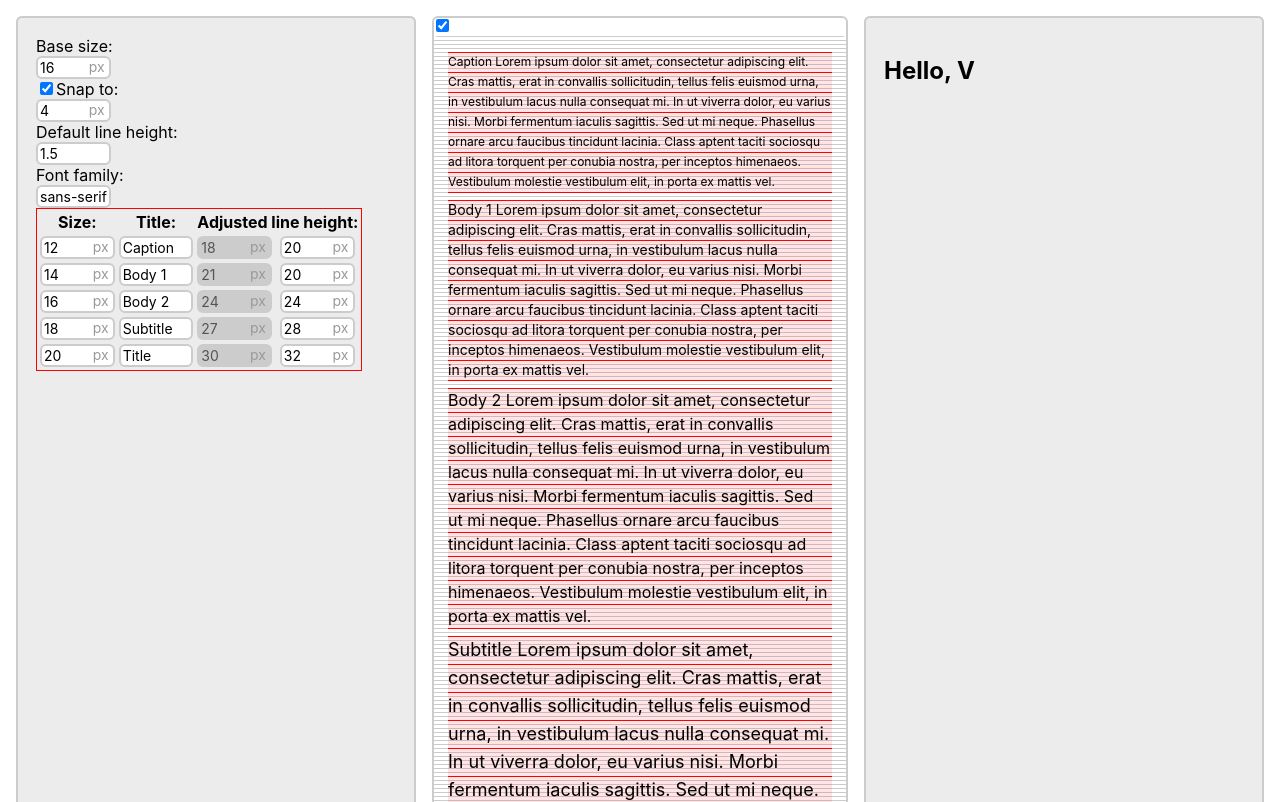
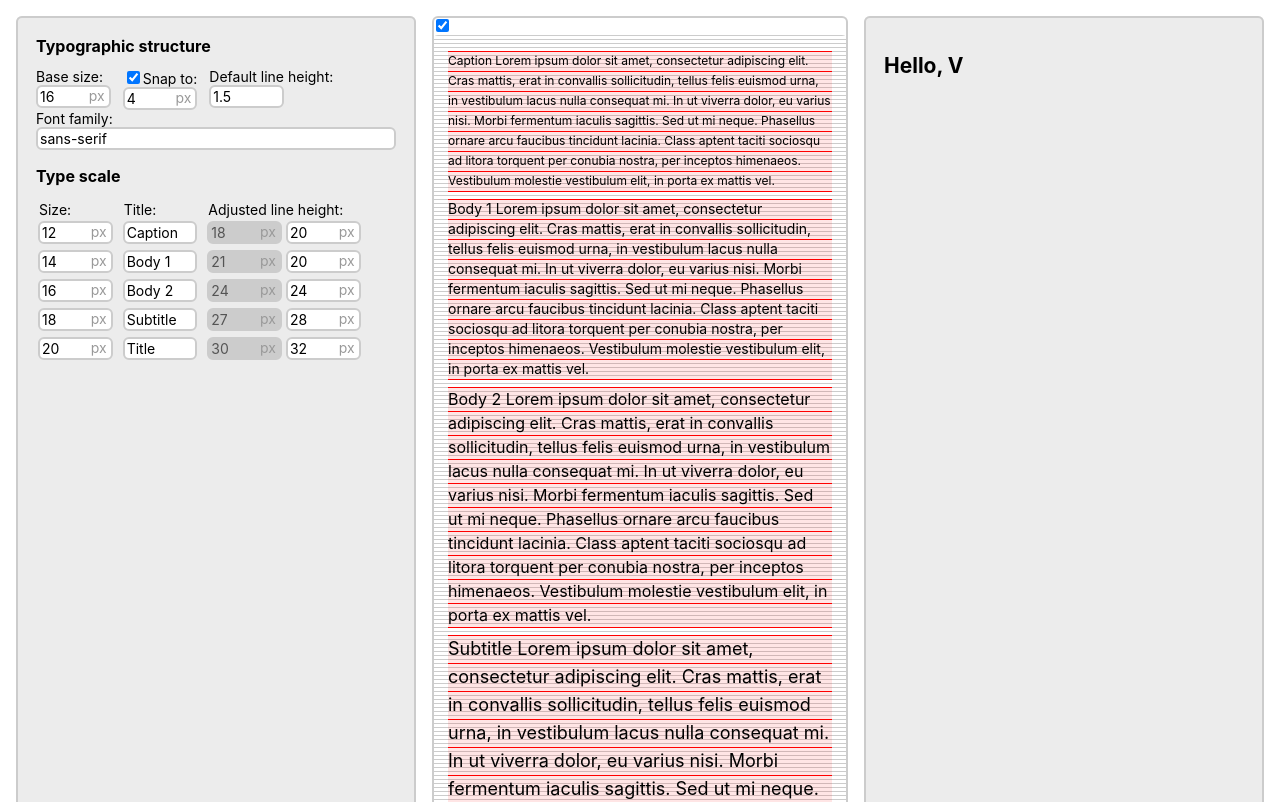
Before and after one commit to vdepizzol/grid-friendly-type-scale, a React (Create React App) app: page / in a window 1280 px wide. Shown: the top 802 px of the page. Built offline with nearby package versions, Linux system fonts and the light colour scheme.

Commit message:
quick ui improvements

```diff
--- a/src/App.css
+++ b/src/App.css
@@ -25,3 +25,11 @@
 .App .App-output .sample-grid.show-grid {
   background-image: linear-gradient(to bottom, #ccc 1px, transparent 1px);
 }
+
+
+
+.VRow {
+  display: inline-grid;
+  grid-auto-flow: column;
+  gap: 12px;
+}
--- a/src/App.js
+++ b/src/App.js
@@ -177,6 +177,9 @@ class App extends React.Component {
       <div className="App">
         <section className="App-panel">
 
+          <h2>Typographic structure</h2>
+
+          <div className="VRow">
             <VLabel id="base-font" title="Base size">
               <VInputField
                   id="base-font"
@@ -198,20 +201,36 @@ class App extends React.Component {
                 suffix="px" />
             </VLabel>
 
-          <VLabel id="line-height" title="Default line height">
+            <VLabel
+              id="line-height"
+              title="Default line height">
               <VInputField id="line-height"
                   step="0.1"
                   onChange={this.handleDefaultLineHeightChange}
                   value={this.state.defaultLineHeight} />
             </VLabel>
+          </div>
 
-          <VLabel id="font-family" title="Font family">
+          <VLabel
+            id="font-family"
+            title="Font family"
+            fullWidth={true}>
             <VInputField
                 type="text"
                 id="font-family"
                 onChange={this.handleFontFamilyChange}
+                list="fontFamilySuggestions"
                 value={this.state.fontFamily} />
           </VLabel>
+
+          <datalist id="fontFamilySuggestions">
+            <option value="-apple-system,BlinkMacSystemFont,Segoe UI Variable Text,Segoe UI,Meiryo,system-ui,ui-sans-serif,Helvetica,Arial,sans-serif,Apple Color Emoji,Segoe UI Emoji" />
+            <option value="sans-serif" />
+          </datalist>
+
+          <h2 style={{
+            marginTop: 16
+          }}>Type scale</h2>
 
           <TypeScaleEditor
             typeScale={this.state.typeScale}
--- a/src/TypeScaleEditor.css
+++ b/src/TypeScaleEditor.css
@@ -1,3 +1,11 @@
-table {
-  border: 1px solid red;
+.TypeScaleEditor {
 }
+
+.TypeScaleEditor thead, .TypeScaleEditor th {
+  text-align: left;
+  font-weight: normal;
+}
+
+.TypeScaleEditor td {
+  padding: 0 8px 4px 0;
+}
--- a/src/TypeScaleEditor.js
+++ b/src/TypeScaleEditor.js
@@ -3,6 +3,8 @@ import VInputField from './VInputField';
 import './TypeScaleEditor.css';
 
 class TypeScaleEditor extends React.Component {
+  static #defaultClassNames = 'TypeScaleEditor';
+
 
   constructor(props) {
     super(props);
@@ -81,7 +83,7 @@ class TypeScaleEditor extends React.Component {
     });
 
     return (
-      <table>
+      <table className={TypeScaleEditor.#defaultClassNames}>
         <thead>
           <tr>
             <th>Size:</th>
--- a/src/VInputField.css
+++ b/src/VInputField.css
@@ -1,10 +1,10 @@
-.input {
-  --input-border-width: 2px;
+.VInputField {
+  --VInputField-border-width: 2px;
 
   max-width: 8ch;
   position: relative;
   font-size: 14px;
-  border: var(--input-border-width) solid #ccc;
+  border: var(--VInputField-border-width) solid #ccc;
   border-radius: 6px;
   background: #fff;
   display: grid;
@@ -12,15 +12,22 @@
   gap: 4px;
   cursor: text;
 }
-.input.hidden {
+.VInputField.hidden {
   opacity: 0.25;
 }
+.VInputField.disabled {
+  background: #ccc;
+}
+.VInputField.fullWidth {
+  width: 100%;
+  max-width: none;
+}
 
-.input:focus-within {
+.VInputField:focus-within {
   border-color: #333;
 }
 
-.input input {
+.VInputField input {
   border: none;
   background: transparent;
   font: inherit;
@@ -28,22 +35,20 @@
   box-sizing: border-box;
   -moz-appearance: textfield;
 }
-.input input::-webkit-outer-spin-button,
-.input input::-webkit-inner-spin-button {
+.VInputField input::-webkit-outer-spin-button,
+.VInputField input::-webkit-inner-spin-button {
     -webkit-appearance: none;
     margin: 0;
 }
 
-.input input:focus {
+.VInputField input:focus {
   outline: none;
 }
 
-.input.disabled {
-  background: #ccc;
-}
 
 
-.input .suffix {
+
+.VInputField .suffix {
   padding-right: 4px;
   color: #999;
   cursor: text;
--- a/src/VInputField.js
+++ b/src/VInputField.js
@@ -3,7 +3,7 @@ import './VInputField.css';
 
 
 class VInputField extends React.Component {
-  static #defaultClassNames = 'input';
+  static #defaultClassNames = 'VInputField';
 
   constructor(props) {
     super(props);
@@ -22,8 +22,8 @@ class VInputField extends React.Component {
 
   render() {
     let className = (this.props.disabled) ? 'disabled' : '';
-
     className += (this.props.isVisible) ? ' hidden' : '';
+    className += (this.props.className) ? (' ' + this.props.className) : '';
 
     return (
       <label
@@ -39,6 +39,7 @@ class VInputField extends React.Component {
           defaultValue={this.props.value}
           onChange={this.handleChange}
           placeholder={this.props.placeholder}
+          list={this.props.list}
           ref={this.inputField} />
 
         {this.props.suffix &&
--- a/src/VLabel.css
+++ b/src/VLabel.css
@@ -1,3 +1,13 @@
 .VLabel {
   user-select: none;
 }
+
+.VLabel.fullWidth {
+  width: 100%;
+}
+
+.VLabel.fullWidth .VInputField {
+  width: 100%;
+  max-width: none;
+  box-sizing: border-box;
+}
--- a/src/VLabel.js
+++ b/src/VLabel.js
@@ -19,8 +19,10 @@ class VLabel extends React.Component {
         checked={this.props.checked} />
     ) : '';
 
+    let className = (this.props.fullWidth) ? 'fullWidth' : '';
+
     return (
-      <div className={VLabel.#defaultClassNames}>
+      <div className={ VLabel.#defaultClassNames + ' ' + className}>
         <label htmlFor={this.props.id}>
           {labelCheckbox}
           {this.props.title}:
--- a/src/index.css
+++ b/src/index.css
@@ -1,11 +1,36 @@
+:root {
+
+  --base-high: rgba(0, 0, 0, 0.9);
+  --base-medium: rgba(0, 0, 0, 0.55);
+  --base-low: rgba(0, 0, 0, 0.38);
+
+  --chrome-high: #ececec;
+  --chrome-medium: #f4f4f4;
+  --chrome-low: white;
+
+  --ui-high: #fff;
+  --ui-low: #ececec;
+  --ui-border: #bdbdbd;
+
+  --accent: blue;
+
+}
+
 body {
   margin: 16px;
   font-family: -apple-system, BlinkMacSystemFont, 'Segoe UI', 'Roboto', 'Oxygen',
     'Ubuntu', 'Cantarell', 'Fira Sans', 'Droid Sans', 'Helvetica Neue',
     sans-serif;
+
+  font-size: 14px;
 }
 
 code {
   font-family: source-code-pro, Menlo, Monaco, Consolas, 'Courier New',
     monospace;
 }
+
+h2 {
+  margin: 0 0 12px;
+  font-size: 16px;
+}
```
Lines whose indentation alone changed are shown as unchanged.
